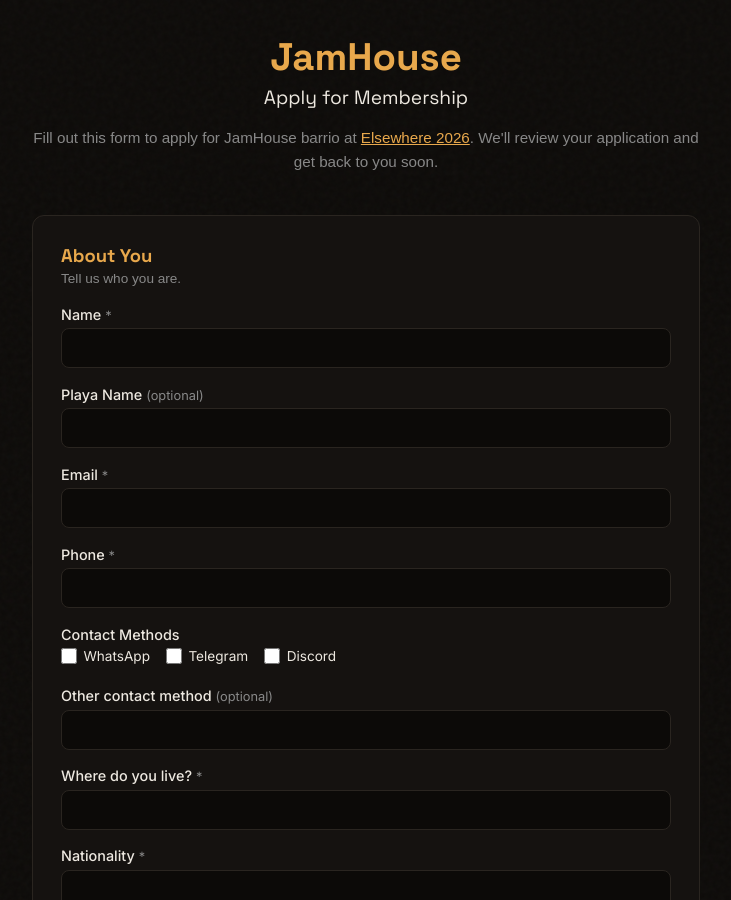
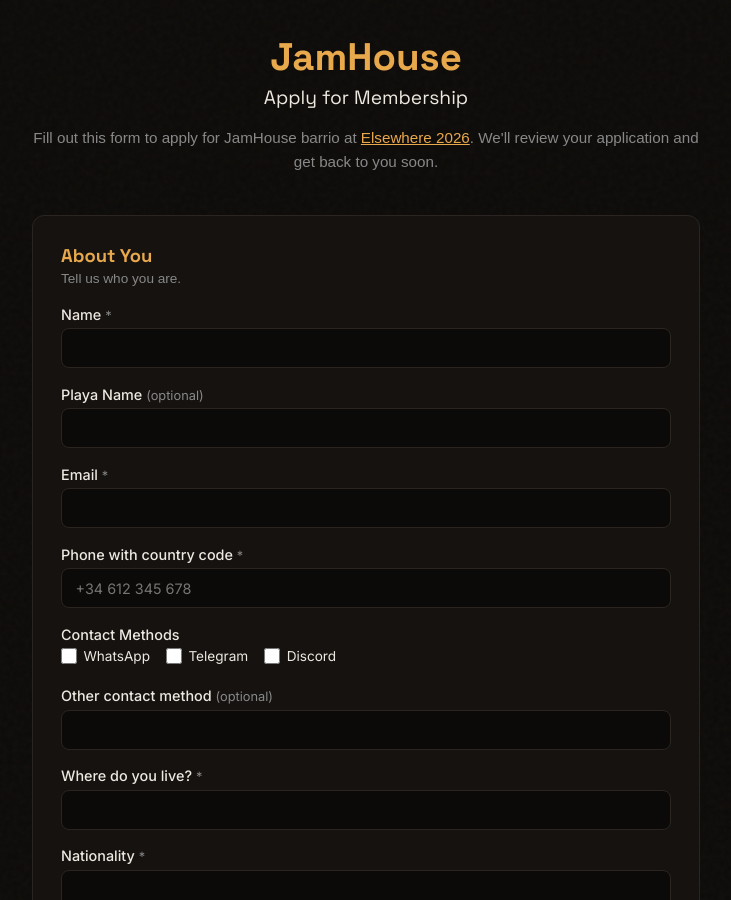
Before and after one commit to jamhousebarrio/jamhousebarrio.github.io, a Jekyll site: the page built from apply.html, in a window 1280 px wide and 900 px high. Shown: the whole window, without its empty margins (274-1005 px from the left). Built offline with Jekyll 4.4.1, drawn with Linux system fonts in a browser that asks for light colours.

Commit message:
Require country code on phone field, fix sanitize stripping +

```diff
--- a/api/register.js
+++ b/api/register.js
@@ -3,7 +3,7 @@
 
 function sanitize(val) {
   if (typeof val !== 'string') return val;
-  return val.replace(/^[=+\-@]+/, '');
+  return val.replace(/^[=@]+/, '');
 }
 
 export default async function handler(req, res) {
--- a/apply.html
+++ b/apply.html
@@ -237,8 +237,8 @@
           <input type="email" name="email" required>
         </div>
         <div class="form-group">
-          <label>Phone <span class="optional">*</span></label>
-          <input type="tel" name="phone" required>
+          <label>Phone with country code <span class="optional">*</span></label>
+          <input type="tel" name="phone" placeholder="+34 612 345 678" required>
         </div>
         <div class="form-group">
           <label>Contact Methods</label>
@@ -460,10 +460,20 @@
 
     form.addEventListener('submit', async function(e) {
       e.preventDefault();
-      if (!confirm('Are you sure you want to submit your application?')) return;
 
       const btn = document.getElementById('submitBtn');
       const errorMsg = document.getElementById('errorMsg');
+
+      // Validate phone has country code
+      var phone = form.phone.value.replace(/[\s\-\(\)]/g, '');
+      if (!phone.startsWith('+')) {
+        errorMsg.textContent = 'Please include your country code (e.g. +34, +44, +1)';
+        errorMsg.style.display = 'block';
+        form.phone.focus();
+        return;
+      }
+
+      if (!confirm('Are you sure you want to submit your application?')) return;
       errorMsg.style.display = 'none';
       btn.disabled = true;
       btn.textContent = 'Submitting...';
```
